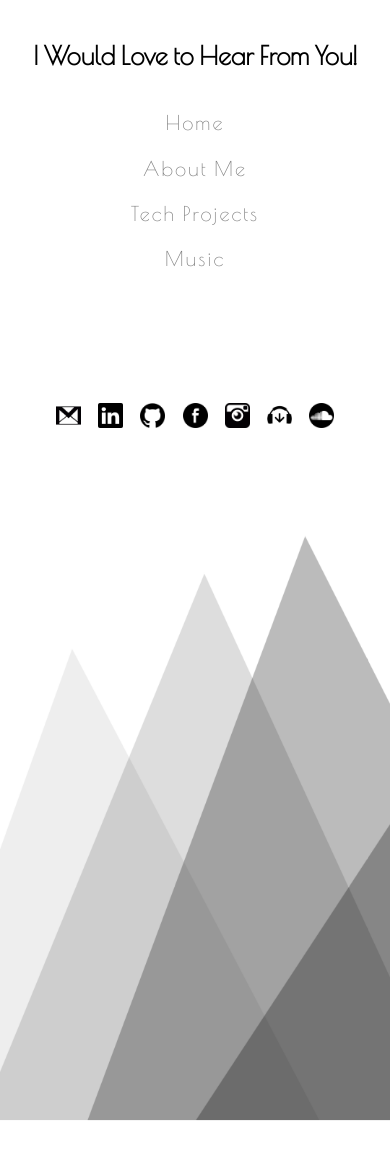
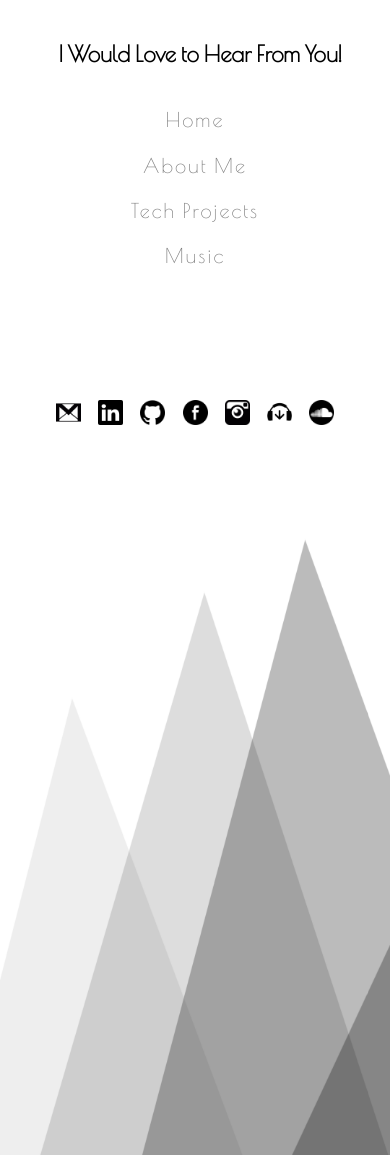
Before and after one commit to kiserr10/meet-ross-kiser, a React app: page /contact in a window 390 px wide. Shown: the top 1155 px of the page. Before the commit the page ends 1124 px from the top, so only its background shows below. Built offline with nearby package versions, Linux system fonts and the light colour scheme.

Commit message:
fixed sticky footer and contact font style

```diff
--- a/src/components/Contact.js
+++ b/src/components/Contact.js
@@ -31,7 +31,7 @@ class Contact extends Component {
 
 	render(){
 		return(
-			<div>
+			<div className="contact-page">
 				<Header2 />
 				<div className="contact-main-body">
 					<div className="contact-box-3">
@@ -42,6 +42,8 @@ class Contact extends Component {
 						<a href="https://www.instagram.com/kiserr/"><img className="insta-logo hvr-grow" src={require('../images/004-instagram-logo.png')} /></a>
 						<a href="https://www.beatport.com/artist/ross-kiser/607262"><img className="beatport-logo hvr-grow" src={require('../images/beatport_2-256.png')} /></a>
 						<a href="https://soundcloud.com/rosskiserofficial"><img className="soundcloud-logo hvr-grow" src={require('../images/soundcloud-logo.png')} /></a>
+					</div>
+					<div className="filler">
 					</div>
 				</div>
 				<div className="contact-box-4">
--- a/src/styles/App.css
+++ b/src/styles/App.css
@@ -394,6 +394,7 @@ a:hover{
 	-webkit-border-radius: 50%;
 	-moz-border-radius: 50%;
 	border-radius: 50%;
+
 	-khtml-border-radius: 50%;
 }
 .cutting-board-screenshot{
@@ -498,12 +499,18 @@ a:hover{
 
 /* Contact Page Styles */
 
+.contact-page{
+	display: flex;
+	min-height: 100vh;
+	flex-direction: column;
+}
+
 .contact-main-body{
 	display: grid;
 	grid-template: 13em / 1fr;
 	max-height: 600px;
+	flex: 1;
 }
-
 .contact-box-2{
 	display: grid;
 	grid-template: 1fr / 3fr 1fr;
@@ -549,12 +556,19 @@ a:hover{
 	margin: 2em;
 }
 .contact-box-4{
-	position: relative;
-	/* bottom: 0; */
+	display: flex;
+	min-height: 100vh;
+	flex-direction: column;
+	/* position: absolute; */
+	bottom: 0;
+
 }
 .contact-texture-image{
 	width: 100%;
- 	/* bottom: 0px; */
+ 	bottom: 0;
+	position: relative;
+	left: 0;
+	flex: 1;
 }
 
 /* Music Page Styles */
@@ -802,7 +816,10 @@ a:hover{
 		margin: 0;
 	}
 	.reach-out-text{
-		font-size: 1.6em;
+		font-size: 1.4em;
+		margin-left: 10px;
+		margin-left: 10px;
+		text-align: center;
 	}
 	.contact-box-3{
 		display: flex;
```
